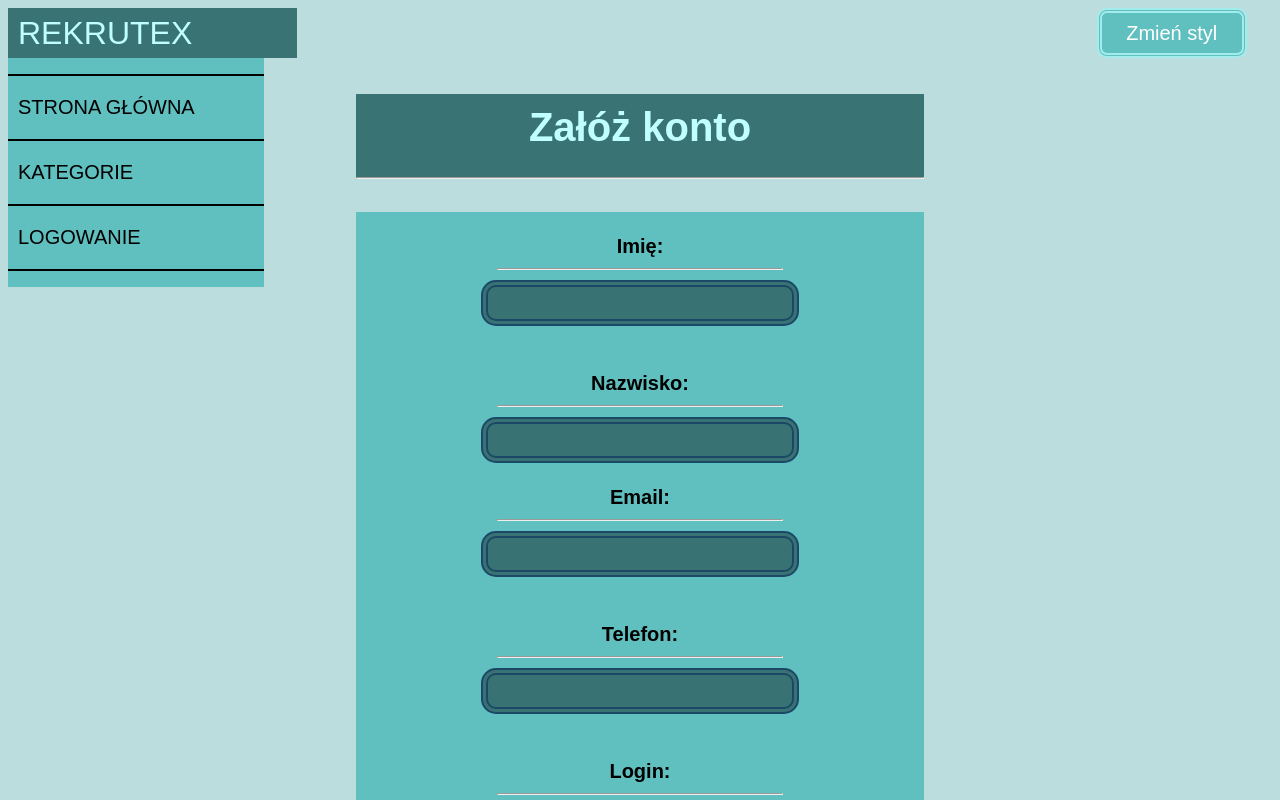
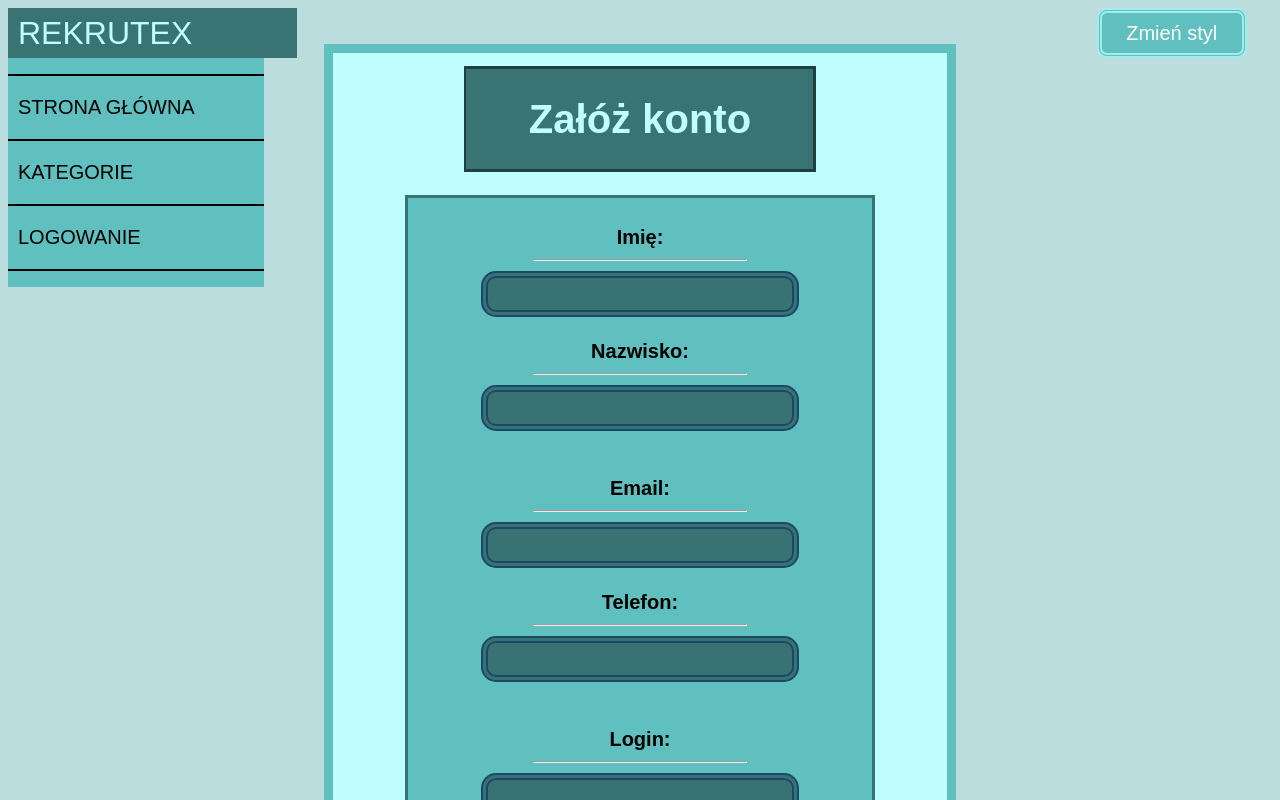
Before and after one commit to AgnieszkaM2/Rekrutex-App, an Angular app in the folder Rekrutex_AngularApp/: page /rejestracja in a window 1280 px wide. Shown: the top 800 px of the page. Built offline with nearby package versions, Linux system fonts and the light colour scheme.

Commit message:
Rejestracja fix i login quickfix
Jak w opisie

```diff
--- a/Rekrutex_AngularApp/src/app/components/logowanie/logowanie.component.css
+++ b/Rekrutex_AngularApp/src/app/components/logowanie/logowanie.component.css
@@ -1,8 +1,8 @@
-#logowanie_tlo {
+#login_tlo {
   left: 0%;
   width: 100%;
 }
-#logowanie_cialo{
+#login_cialo{
   width:98%;
 }
 #login_naglowek_tlo{
--- a/Rekrutex_AngularApp/src/app/components/logowanie/logowanie.component.html
+++ b/Rekrutex_AngularApp/src/app/components/logowanie/logowanie.component.html
@@ -1,7 +1,7 @@
 
 <div class="main-div" align="center">
-  <div class="okno_tlo" id="logowanie_tlo">
-    <div class="okno_cialo" id="logowanie_cialo">
+  <div class="okno_tlo" id="login_tlo">
+    <div class="okno_cialo" id="login_cialo">
       <div class="naglowek_tlo" id="login_naglowek_tlo">
         <div class="naglowek_cialo" id="login_naglowek_cialo" align="center">
           <h1>Zaloguj się</h1>
--- a/Rekrutex_AngularApp/src/app/components/rejestracja/rejestracja.component.css
+++ b/Rekrutex_AngularApp/src/app/components/rejestracja/rejestracja.component.css
@@ -1,3 +1,29 @@
+#rejestruj_tlo {
+  left: 0%;
+  width: 100%;
+}
+#rejestruj_cialo{
+  width:98%;
+}
+#rejestruj_naglowek_tlo{
+  padding: 0.5%;
+  width: 60%;
+  left: 20%;
+}
+#rejestruj_naglowek_cialo{
+  padding:1px;
+}
+#rejestruj_formularz_tlo{
+  width:80%;
+  left:10%;
+  position: relative;
+}
+#rejestruj_formularz_cialo{
+  height: 90%;
+  width: 100%;
+  background-color: var(--content-bkg);
+  position: relative;
+}
 .register-header{
     height: 90%;
     width: 90%;
--- a/Rekrutex_AngularApp/src/app/components/rejestracja/rejestracja.component.html
+++ b/Rekrutex_AngularApp/src/app/components/rejestracja/rejestracja.component.html
@@ -2,58 +2,88 @@
 <br>
 <br>
 <div class="main-div" align="center">
+   <div class="okno_tlo" id="rejestruj_tlo">
+    <div class="okno_cialo" id="rejestruj_cialo">
+      <div class="naglowek_tlo" id="rejestruj_naglowek_tlo">
+        <div class="naglowek_cialo" id="rejestruj_naglowek_cialo" align="center">
+          <h1>Załóż konto</h1>
+        </div>
+      </div>
       <br>
-    <div class="register-header" align="center"><h1>Załóż konto</h1><hr></div>
-    <br>
-    <div class="register-form" align="center">
+      <div class="tresc_tlo" id="rejestruj_formularz_tlo">
+        <div class="tresc_cialo" id="rejestruj_formularz_cialo">
           <form [formGroup]="registerForm" align="center" (ngSubmit)="register()">
             <div class="form-group" align="center">
               <br>
-          <label for="imie">Imię: </label><br><hr width="50%">
+              <label for="imie">Imię: </label>
+              <br>
+              <hr width="50%">
               <input id="imie" type="text" required name="imie" class="form-control" formControlName="imie" placeholder="">
-          <br><label *ngIf="imie?.touched && imie?.errors?.['required']">Pole obowiązkowe.</label>
+              <br>
+              <label *ngIf="imie?.touched && imie?.errors?.['required']">Pole obowiązkowe.</label>
+            </div>
+            <div class="form-group" align="center">
+              <br>
+              <label for="nazwisko">Nazwisko: </label>
+              <br>
+              <hr width="50%">
+              <input id="nazwisko" type="text" required name="nazwisko" class="form-control" formControlName="nazwisko" placeholder="">
+              <br>
+              <label *ngIf="nazwisko?.touched && nazwisko?.errors?.['required']">Pole obowiązkowe.</label>
+            </div>
+            <br>
+            <br>
+            <div class="form-group" align="center">
+              <label for="email">Email: </label>
+              <br>
+              <hr width="50%">
+              <input id="email" type="email" ngModel email required name="email" maxlength="50" class="form-control" formControlName="email" placeholder="">
+              <br>
+              <label *ngIf="email?.touched && email?.errors?.['required']">Pole obowiązkowe.</label>
+              <br>
+              <label *ngIf="email?.touched && email?.errors?.['email']">Nieprawidłowy adres e-mail.</label>
+            </div>
+            <div class="form-group" align="center">
+              <label for="nr_telefonu">Telefon: </label>
+              <br>
+              <hr width="50%">
+              <input id="nr_telefonu" type="text" required name="nr_telefonu" class="form-control" formControlName="nr_telefonu" placeholder="">
+              <br>
+              <label *ngIf="nr_telefonu?.touched && nr_telefonu?.errors?.['required']">Pole obowiązkowe.</label>
             </div>
             <br>
             <div class="form-group" align="center">
               <br>
-            <label for="nazwisko">Nazwisko: </label><br><hr width="50%">
-            <input id="nazwisko" type="text" required name="nazwisko" class="form-control" formControlName="nazwisko" placeholder="">
-            <br><label *ngIf="nazwisko?.touched && nazwisko?.errors?.['required']">Pole obowiązkowe.</label>
+              <label for="login">Login: </label>
+              <br>
+              <hr width="50%">
+              <input id="login" type="text" required name="login" class="form-control" formControlName="login" placeholder="">
+              <br>
+              <label *ngIf="login?.touched && login?.errors?.['required']">Pole obowiązkowe.</label>
             </div>
             <br>
             <div class="form-group" align="center">
-          <label for="email">Email: </label><br><hr width="50%">
-          <input id="email" type="email" ngModel email required name="email" maxlength="50" class="form-control" formControlName="email" placeholder="">
-          <br><label *ngIf="email?.touched && email?.errors?.['required']">Pole obowiązkowe.</label>
-          <br><label *ngIf="email?.touched && email?.errors?.['email']">Nieprawidłowy adres e-mail.</label>
+              <label for="password">Hasło: </label>
+              <br>
+              <hr width="50%">
+              <input id="password" type="password" required name="password" class="form-control" formControlName="password" placeholder="">
+              <br>
+              <label *ngIf="password?.touched && password?.errors?.['required']">Pole obowiązkowe.</label>
             </div>
             <br>
             <div class="form-group" align="center">
-            <label for="nr_telefonu">Telefon: </label><br><hr width="50%">
-            <input id="nr_telefonu" type="text" required name="nr_telefonu" class="form-control" formControlName="nr_telefonu" placeholder="">
-            <br><label *ngIf="nr_telefonu?.touched && nr_telefonu?.errors?.['required']">Pole obowiązkowe.</label>
+              <label for="passwordConfirm">Potwierdź hasło: </label>
+              <br>
+              <hr width="50%">
+              <input id="passwordConfirm" type="password" required name="password" class="form-control" formControlName="passwordConfirm" placeholder="">
+              <br>
+              <label *ngIf="passwordConfirm?.touched && passwordConfirm?.errors?.['required']">Pole obowiązkowe.</label>
+              <br>
+              <label *ngIf="(passwordConfirm?.touched || passwordConfirm?.dirty) && passwordConfirm?.errors?.['passwordMismatch']">Niezgodne hasło.</label>
             </div>
             <br>
-        <div class="form-group" align="center">
+            <hr width="70%">
             <br>
-            <label for="login">Login: </label><br><hr width="50%">
-            <input id="login" type="text" required name="login" class="form-control" formControlName="login" placeholder="">
-            <br><label *ngIf="login?.touched && login?.errors?.['required']">Pole obowiązkowe.</label>
-        </div>
-        <br>
-        <div class="form-group" align="center">
-          <label for="password">Hasło: </label><br><hr width="50%">
-          <input id="password" type="password" required name="password" class="form-control" formControlName="password" placeholder="">
-          <br><label *ngIf="password?.touched && password?.errors?.['required']">Pole obowiązkowe.</label>
-        </div>
-        <br>
-        <div class="form-group" align="center">
-          <label for="passwordConfirm">Potwierdź hasło: </label><br><hr width="50%">
-          <input id="passwordConfirm" type="password" required name="password" class="form-control" formControlName="passwordConfirm" placeholder="">
-          <br><label *ngIf="passwordConfirm?.touched && passwordConfirm?.errors?.['required']">Pole obowiązkowe.</label>
-          <br><label *ngIf="(passwordConfirm?.touched || passwordConfirm?.dirty) && passwordConfirm?.errors?.['passwordMismatch']">Niezgodne hasło.</label>
-        </div>
-        <br><hr width="70%"><br>
             <button type="submit" class="signup" [disabled]="(registerForm.invalid ||(passwordConfirm?.errors?.['passwordMismatch'] || passwordConfirm?.errors?.['required'] || password?.errors?.['required'] || email?.errors?.['email'] || email?.errors?.['required'] || imie?.errors?.['required'] || nazwisko?.errors?.['required'] || nr_telefonu?.errors?.['required'] || login?.errors?.['required']))">Zarejestruj się</button>
             <br>
             <br>
@@ -61,18 +91,33 @@
           </form>
         </div>
       </div>
+    </div>
+  </div>
+</div>
 <div class= "registerResult" align="center" *ngIf="registerStatus">
-    <h1 align="center">Rejestracja konta przebiegła pomyślnie</h1><hr>
-    <br><h2 align="center">Przejdź na stronę logowania</h2><br>
+  <h1 align="center">Rejestracja konta przebiegła pomyślnie</h1>
+  <hr>
+  <br>
+  <h2 align="center">Przejdź na stronę logowania</h2>
+  <br>
   <div class="log-register" align="center">
-      <p align="center"><a routerLink="/logowanie" routerLinkActive="active"><h2>Zaloguj się</h2></a></p>
+    <p align="center"><a routerLink="/logowanie" routerLinkActive="active">
+    <h2>Zaloguj się</h2>
+    </a>
+    </p>
   </div>
 </div>
 <div class= "registerResult" align="center" *ngIf="registerError">
   <h1 align="center">Rejestracja nie powiodła się!</h1>
-    <br><h2 align="center">{{errorMessage}}</h2><br>
-    <br><h2 align="center">Spróbuj ponownie</h2><br>
+  <br>
+  <h2 align="center">{{errorMessage}}</h2>
+  <br>
+  <br>
+  <h2 align="center">Spróbuj ponownie</h2>
+  <br>
   <div class="log-register" align="center">
-      <p align="center"><button class="signup" (click)="goBack()">Powrót</button></p>
+    <p align="center">
+      <button class="signup" (click)="goBack()">Powrót</button>
+    </p>
   </div>
 </div>
```
Lines whose indentation alone changed are shown as unchanged.
